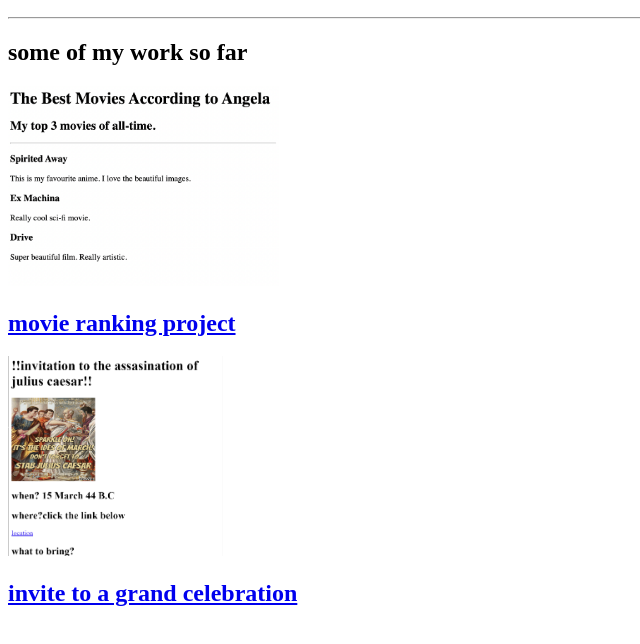
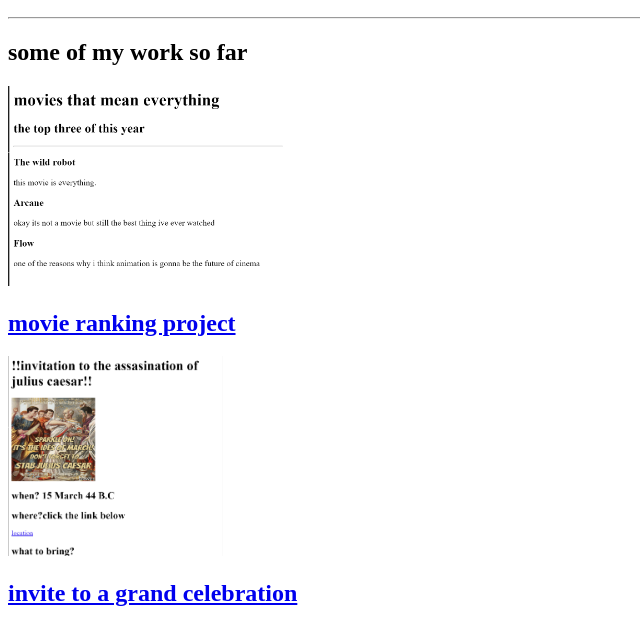
Before and after one commit to pragya-bansal/html-portfolio, a plain HTML site: page index.html in a window 1280 px wide. Shown: the part 110-754 px from the top of the page, without its empty margins (0-640 px from the left). Drawn offline with Linux system fonts and the light colour scheme.

Commit message:
Update index.html

```diff
--- a/index.html
+++ b/index.html
@@ -11,7 +11,7 @@
     <h2>I'm an aspiring  web developer</h2>
     <hr/>
     <h2>some of my work so far</h2>
-    <img src="./movie-ranking.png" height="200" alt="movie ranking project preview"/>
+    <img src="./movie.png" height="200" alt="movie ranking project preview"/>
     <h2><a href="movie_ranking.html">movie ranking project</a></h2>
     <img src="./webpage2.png" height="200" alt="second website project preview"/>
     <h2><a href="webpage2.html">invite to a grand celebration</a></h2>
```
